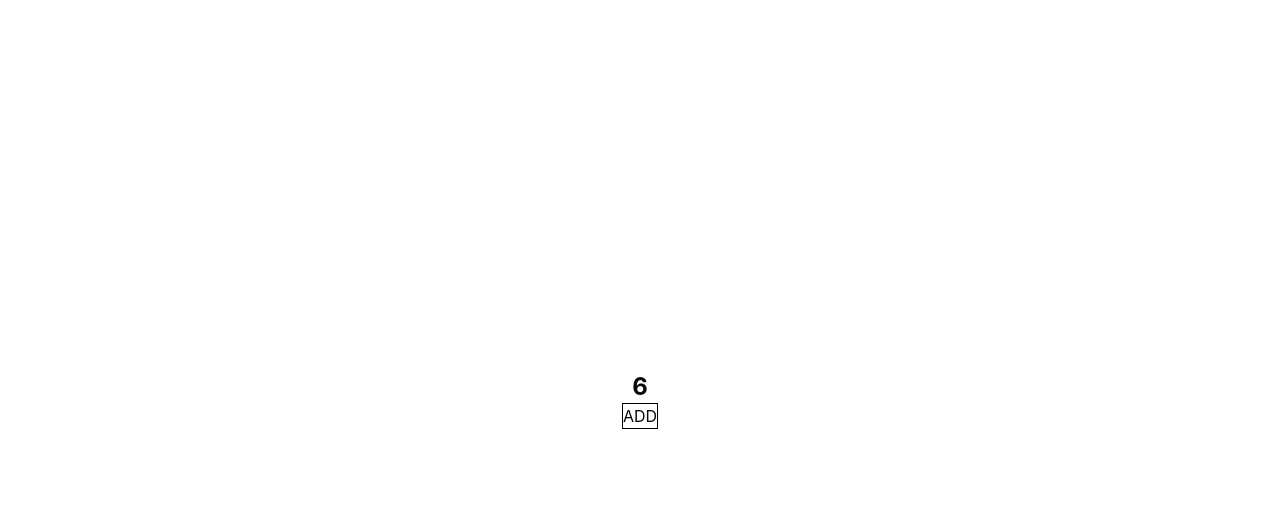
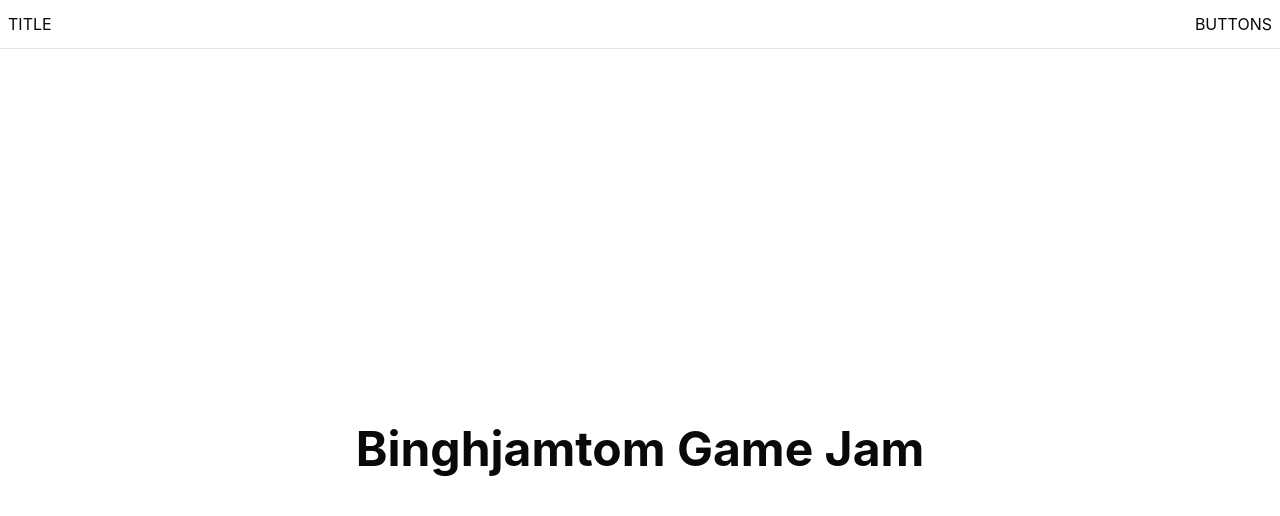
Before and after one commit to Bing-GDG/GDG-Website, a SvelteKit app in the folder web/: page /gamejam in a window 1280 px wide. Shown: the top 516 px of the page. Built offline with nearby package versions, Linux system fonts and the light colour scheme.

Commit message:
scaffold header

```diff
--- a/web/src/app.css
+++ b/web/src/app.css
@@ -40,7 +40,7 @@
 }
 
 .dark {
-  --background: oklch(0.141 0.005 285.823);
+  --background: #FFFFFF;
   --foreground: oklch(0.985 0 0);
   --card: oklch(0.21 0.006 285.885);
   --card-foreground: oklch(0.985 0 0);
--- a/web/src/routes/+layout.svelte
+++ b/web/src/routes/+layout.svelte
@@ -7,4 +7,9 @@ let { children } = $props();</script>
 	<link rel="icon" href="{favicon}" />
 </svelte:head>
 
+<header class="flex flex-row items-center border-b py-3 px-2 sticky top-0">
+	<h1 class="mr-auto">TITLE</h1>
+	<h1 class="">BUTTONS</h1>
+</header>
+
 {@render children()}
--- a/web/src/routes/gamejam/+page.svelte
+++ b/web/src/routes/gamejam/+page.svelte
@@ -7,9 +7,7 @@
 </script>
 
 <div class="flex flex-col w-screen h-screen items-center justify-center">
-    <h1 class="font-bold text-2xl">{add(someVar, 2)}</h1>
-    <button class="border border-black" onclick={() => {
-        console.log("awfawflajk");
-        someVar++;
-    }}>ADD</button>
+    <h1 class="font-bold text-5xl">
+        Binghjamtom Game Jam
+    </h1>
 </div>
```
